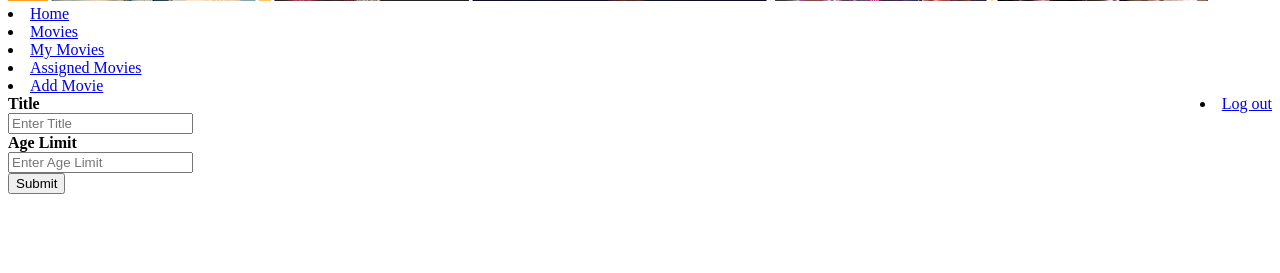
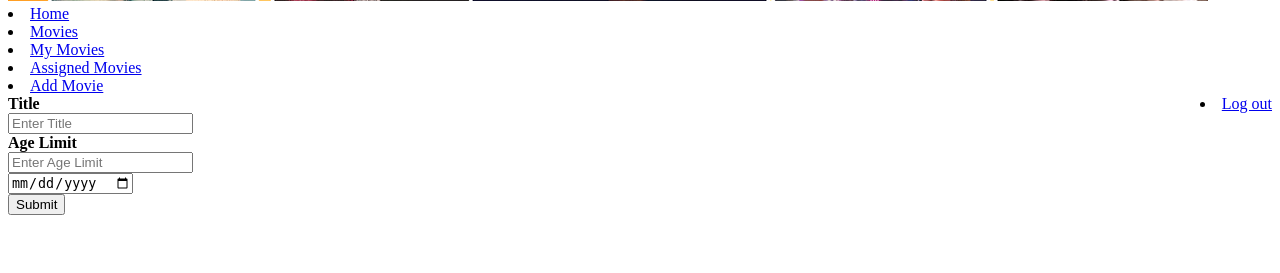
Before and after one commit to GabrielGenkov/DatabaseProject, a Flask app: template templates/addmovie.html in a window 1280 px wide. Shown: the part 168-441 px from the top of the page. Run offline with Flask 2, Linux system fonts and the light colour scheme; the template is opened without the code that fills it, so the values that code supplies are empty; parts of the project's set-up code (start-up, migrations or seed data) failed here and were passed over.

Commit message:
Added movie date

```diff
--- a/templates/addmovie.html
+++ b/templates/addmovie.html
@@ -29,6 +29,8 @@
       <br>
 			<input type="agelimit" name="agelimit" placeholder="Enter Age Limit">
       <br>
+			<input type="date" name="moviedate" placeholder="Enter Movie Date" required>
+      <br>
 			<button type ="submit">Submit</button>
         </form>
 
```
